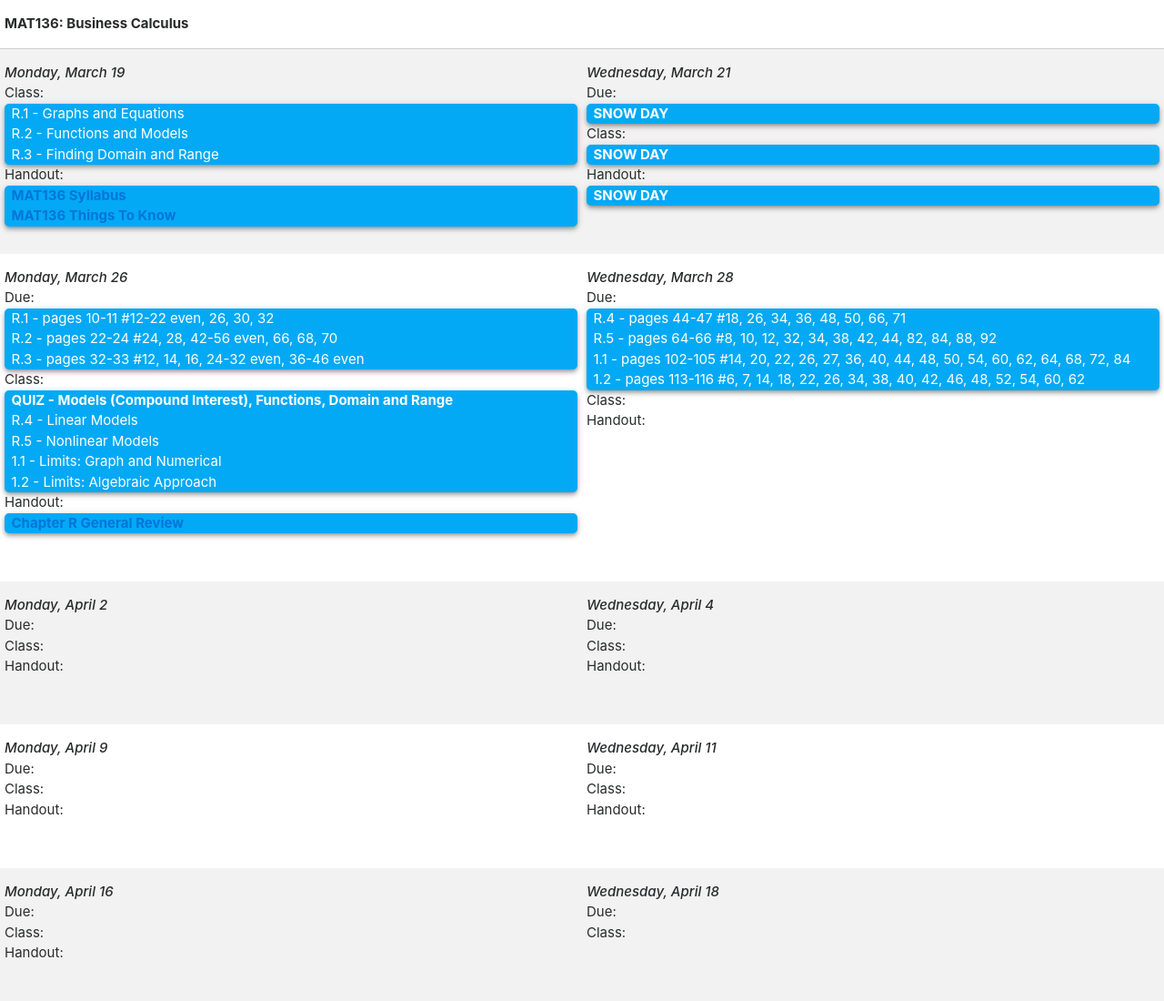
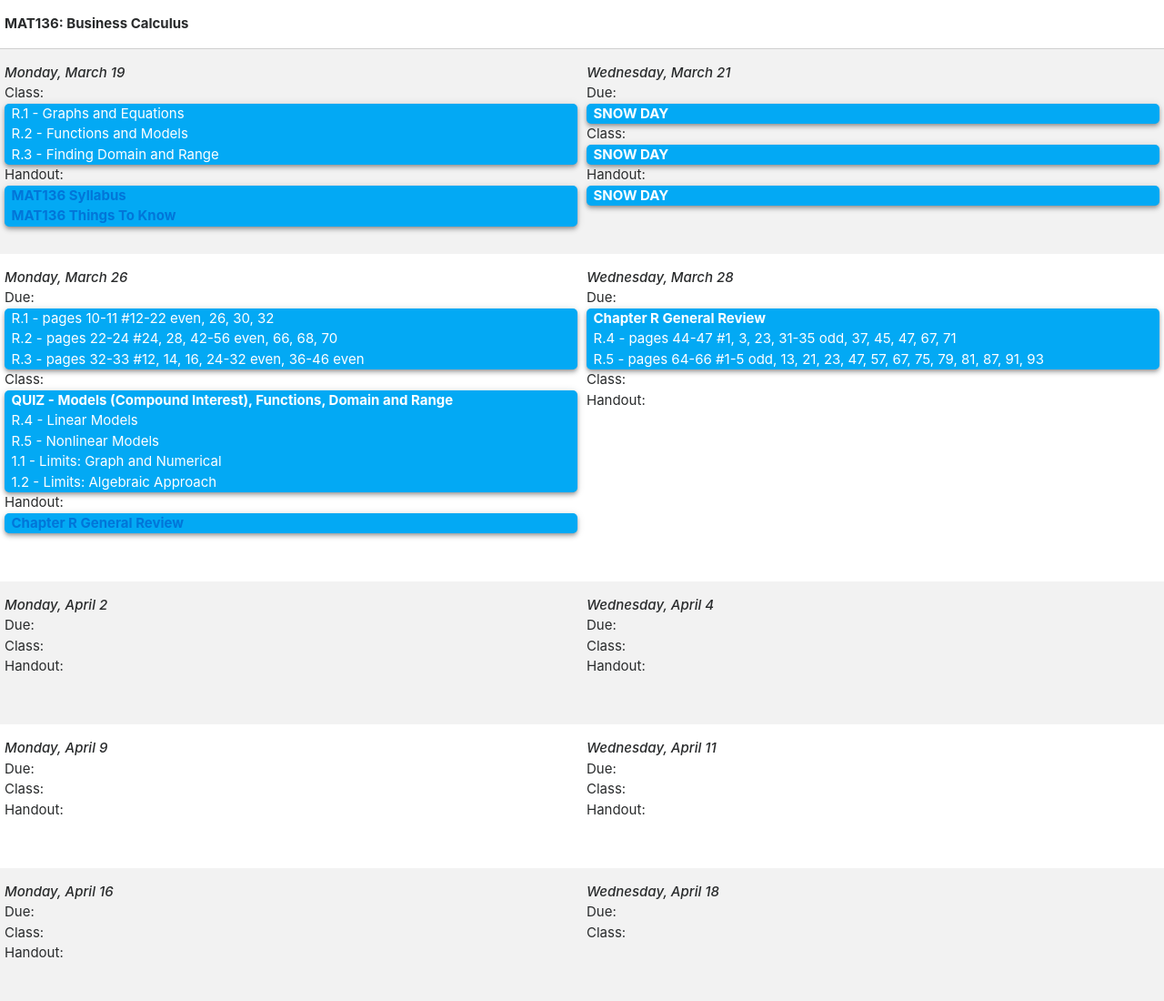
Before and after one commit to djuncos/djuncos.github.io, a plain HTML site: page math136.html in a window 1280 px wide. Shown: the top 1100 px of the page at 91% size. Drawn offline with nearby package versions, Linux system fonts and the light colour scheme.

Commit message:
136ThingsToKnow01

```diff
--- a/math136.html
+++ b/math136.html
@@ -133,14 +133,13 @@
                     <div class="z-depth-2 light-blue lighten due">
                       <ul class="dueStuff white-text">
 
-                       <!--  <li style="font-weight: bold;">Chapter R General Review</li>
-                        <li>1.1 - pages 102-105 #11, 13, 17, 19, 25-29 odd</li> -->
-                        <li>R.4 - pages 44-47 #18, 26, 34, 36, 48, 50, 66, 71</li>
-                        <li>R.5 - pages 64-66 #8, 10, 12, 32, 34, 38, 42, 44, 82, 84, 88, 92</li>
+                        <li style="font-weight: bold;">Chapter R General Review</li>
+                        <li>R.4 - pages 44-47 #1, 3, 23, 31-35 odd, 37, 45, 47, 67, 71</li>
+                        <li>R.5 - pages 64-66 #1-5 odd, 13, 21, 23, 47, 57, 67, 75, 79, 81, 87, 91, 93</li>
                         <!-- <li style="font-weight: bold;"><img src="img/exclamation03.png" style="height: 1.5em;"> Chapter R Take-Home Quiz (R.1-R.5)</li> -->
 
-                        <li>1.1 - pages 102-105 #14, 20, 22, 26, 27, 36, 40, 44, 48, 50, 54, 60, 62, 64, 68, 72, 84</li>
-                        <li>1.2 - pages 113-116 #6, 7, 14, 18, 22, 26, 34, 38, 40, 42, 46, 48, 52, 54, 60, 62</li>
+                        <!-- <li>1.1 - pages 102-105 #14, 20, 22, 26, 27, 36, 40, 44, 48, 50, 54, 60, 62, 64, 68, 72, 84</li>
+                        <li>1.2 - pages 113-116 #6, 7, 14, 18, 22, 26, 34, 38, 40, 42, 46, 48, 52, 54, 60, 62</li> -->
                         <!-- <li>1.3 - pages 122-125 #8, 10, 22, 24, 30, 42, 48</li> -->
                       </ul>
                     </div>
@@ -781,5 +780,6 @@
       <script type="text/javascript" src="https://code.jquery.com/jquery-2.1.1.min.js"></script>
       <script type="text/javascript" src="js/materialize.min.js"></script>
       <script type="text/javascript" src="js/mathjs.js"></script>
+      <script type="text/javascript" src="https://ajax.googleapis.com/ajax/libs/jquery/3.3.1/jquery.min.js"></script>
     </body>
   </html>
```
